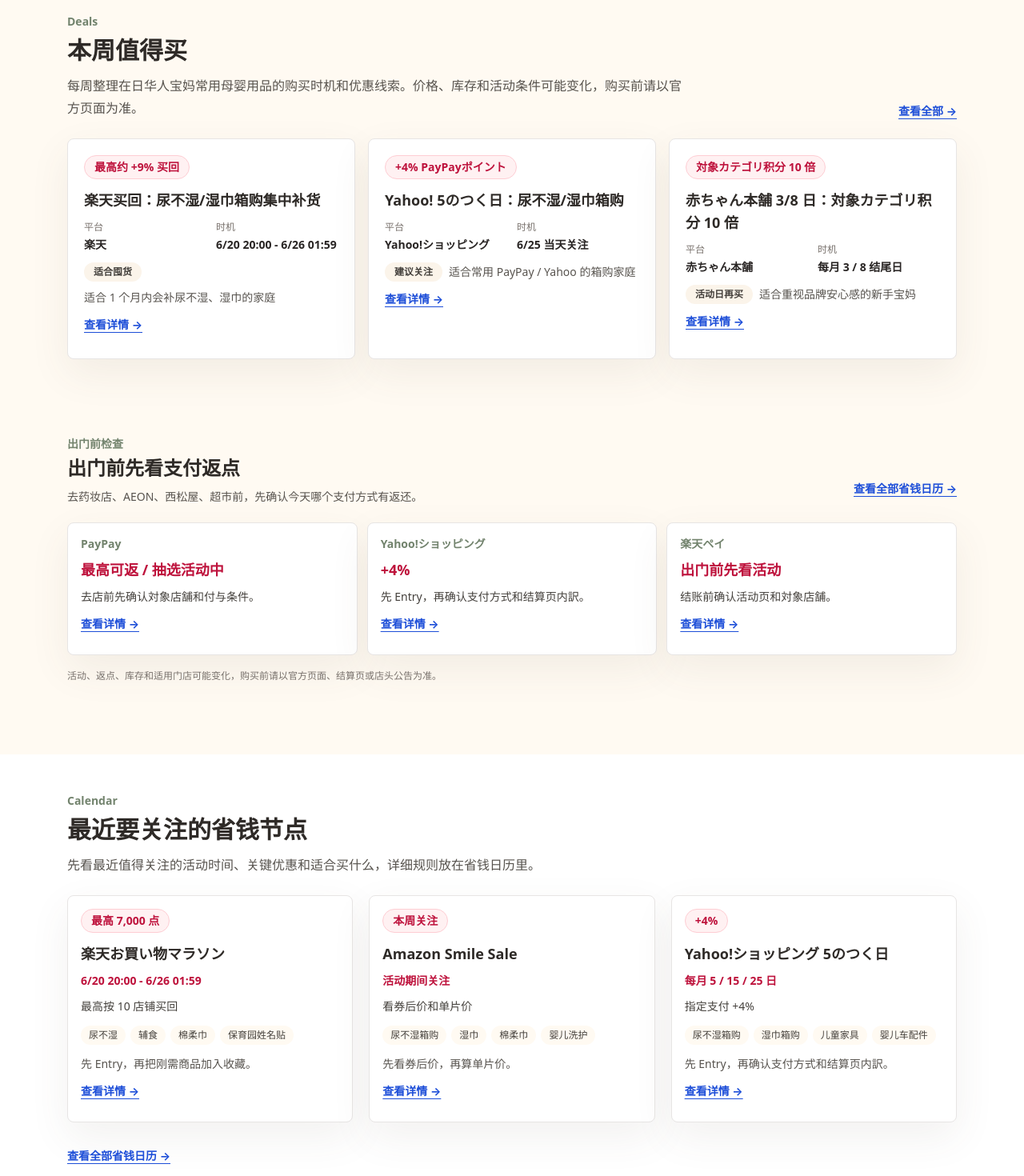
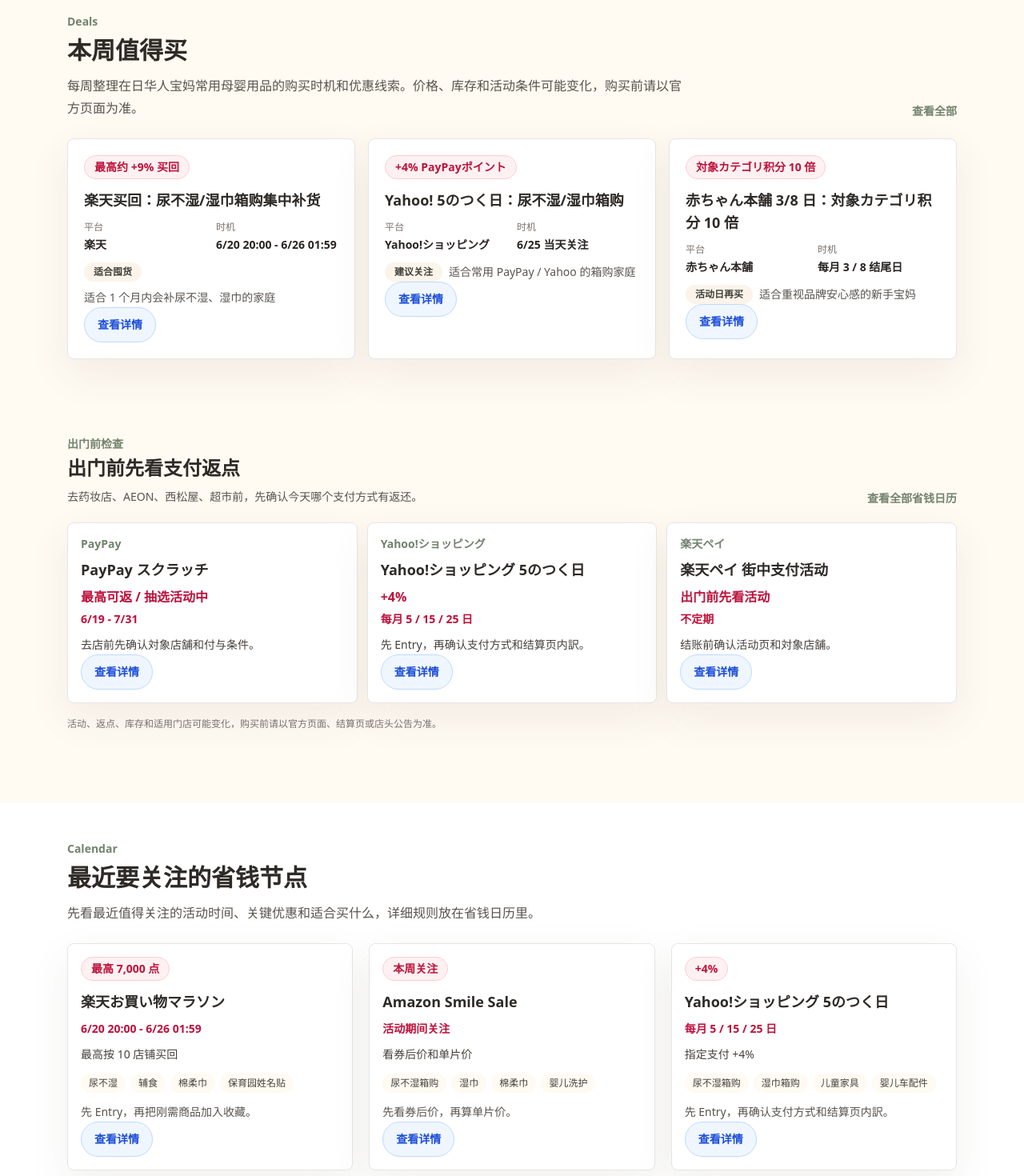
Before and after one commit to fengchuanli/mama-save-jp, a Next.js app: page / in a window 1280 px wide. Shown: the part 720-2190 px from the top of the page at 80% size. Built offline with nearby package versions, Linux system fonts and the light colour scheme.

Commit message:
统一详情入口按钮样式

```diff
--- a/components/CalendarCard.tsx
+++ b/components/CalendarCard.tsx
@@ -2,7 +2,7 @@
 import type { CalendarEvent } from "@/lib/types";
 
 const linkClass =
-  "inline-flex min-h-[44px] items-center text-sm font-bold text-blue-700 underline underline-offset-4 transition hover:text-blue-900";
+  "inline-flex min-h-[44px] items-center justify-center rounded-full border border-blue-200 bg-blue-50 px-4 py-2 text-sm font-bold text-blue-700 transition hover:border-blue-300 hover:bg-blue-100 hover:text-blue-900";
 
 const priorityClass = {
   high: "border-rose-200 bg-rose-50 text-rose-700",
@@ -47,7 +47,7 @@
       <TargetItems items={event.targetItems} />
       <p className="mt-3 text-sm leading-6 text-stone-600">{event.actionTip}</p>
       <Link href={event.detailUrl} className={linkClass}>
-        查看详情 →
+        查看详情
       </Link>
     </article>
   );
@@ -74,7 +74,7 @@
 
       <details className="mt-4 group">
         <summary className={`${linkClass} cursor-pointer list-none`}>
-          查看详情 →
+          查看详情
         </summary>
         <div className="mt-4 grid gap-4 border-t border-stone-200 pt-4 lg:grid-cols-2">
           <section>
@@ -118,7 +118,7 @@
             <p className="mt-2 text-sm leading-6 text-stone-700">更新时间：{event.updatedAt}</p>
             {event.sourceUrl ? (
               <a href={event.sourceUrl} target="_blank" rel="noreferrer" className={linkClass}>
-                去官方页面 →
+                去官方页面
               </a>
             ) : null}
           </section>
--- a/components/DealCard.tsx
+++ b/components/DealCard.tsx
@@ -2,7 +2,7 @@
 import type { Deal } from "@/lib/types";
 
 const ctaClass =
-  "inline-flex min-h-[44px] items-center text-sm font-bold text-blue-700 underline underline-offset-4 transition hover:text-blue-900";
+  "inline-flex min-h-[44px] items-center justify-center rounded-full border border-blue-200 bg-blue-50 px-4 py-2 text-sm font-bold text-blue-700 transition hover:border-blue-300 hover:bg-blue-100 hover:text-blue-900";
 
 function MiniMeta({ label, value }: { label: string; value: string }) {
   return (
@@ -44,7 +44,7 @@
         <span className="text-sm leading-6 text-stone-600">{deal.targetSummary}</span>
       </div>
       <Link href={`/deals#${deal.id}`} className={ctaClass}>
-        查看详情 →
+        查看详情
       </Link>
     </article>
   );
@@ -76,7 +76,7 @@
       <div className="mt-4 flex flex-wrap gap-4">
         <details className="group">
           <summary className={`${ctaClass} cursor-pointer list-none`}>
-            查看详情 →
+            查看详情
           </summary>
           <div className="mt-4 grid gap-4 border-t border-stone-200 pt-4 lg:grid-cols-2">
             {deal.participationSteps?.length ? (
@@ -116,7 +116,7 @@
 
         {deal.sourceUrl ? (
           <a href={deal.sourceUrl} target="_blank" rel="noreferrer" className={ctaClass}>
-            去官方页面 →
+            去官方页面
           </a>
         ) : null}
       </div>
--- a/components/PaymentRebateSpotlight.tsx
+++ b/components/PaymentRebateSpotlight.tsx
@@ -9,7 +9,7 @@
 };
 
 const linkClass =
-  "inline-flex min-h-[44px] items-center text-sm font-bold text-blue-700 underline underline-offset-4 transition hover:text-blue-900";
+  "inline-flex min-h-[44px] items-center justify-center rounded-full border border-blue-200 bg-blue-50 px-4 py-2 text-sm font-bold text-blue-700 transition hover:border-blue-300 hover:bg-blue-100 hover:text-blue-900";
 
 export function PaymentRebateSpotlight({
   events,
@@ -28,8 +28,8 @@
           </p>
         </div>
         {showAllLink ? (
-          <Link href="/calendar" className={linkClass}>
-            查看全部省钱日历 →
+          <Link href="/calendar" className="text-sm font-semibold text-tea">
+            查看全部省钱日历
           </Link>
         ) : null}
       </div>
@@ -38,10 +38,12 @@
         {events.map((event) => (
           <article key={event.id} className="rounded-lg border border-stone-200 bg-white p-4 shadow-soft">
             <p className="text-sm font-semibold text-tea">{event.platform}</p>
-            <p className="mt-2 text-lg font-bold leading-7 text-rose-700">{event.highlight}</p>
+            <h3 className="mt-2 text-lg font-semibold leading-7 text-ink">{event.title}</h3>
+            <p className="mt-2 text-base font-bold leading-6 text-rose-700">{event.highlight}</p>
+            <p className="mt-1 text-sm font-semibold leading-6 text-rose-700">{event.period}</p>
             <p className="mt-2 text-sm leading-6 text-stone-700">{event.actionTip}</p>
             <Link href={event.detailUrl} className={linkClass}>
-              查看详情 →
+              查看详情
             </Link>
           </article>
         ))}
--- a/pages/deals.tsx
+++ b/pages/deals.tsx
@@ -107,9 +107,9 @@
             <button
               type="button"
               onClick={resetFilters}
-              className="text-sm font-bold text-blue-700 underline underline-offset-4 transition hover:text-blue-900"
+              className="text-sm font-semibold text-tea"
             >
-              清除筛选 →
+              清除筛选
             </button>
           ) : null}
         </div>
--- a/pages/index.tsx
+++ b/pages/index.tsx
@@ -116,9 +116,9 @@
           />
           <Link
             href="/deals"
-            className="mb-6 text-sm font-bold text-blue-700 underline underline-offset-4 transition hover:text-blue-900"
+            className="mb-6 text-sm font-semibold text-tea"
           >
-            查看全部 →
+            查看全部
           </Link>
         </div>
         <div className="grid gap-4 md:grid-cols-3">
@@ -154,9 +154,9 @@
           <div className="mt-5">
             <Link
               href="/calendar"
-              className="inline-flex min-h-[44px] items-center text-sm font-bold text-blue-700 underline underline-offset-4 transition hover:text-blue-900"
+              className="text-sm font-semibold text-tea"
             >
-              查看全部省钱日历 →
+              查看全部省钱日历
             </Link>
           </div>
         </div>
```
Also changed, not shown: 1 other file (tests, documents, lock files or other folders).
